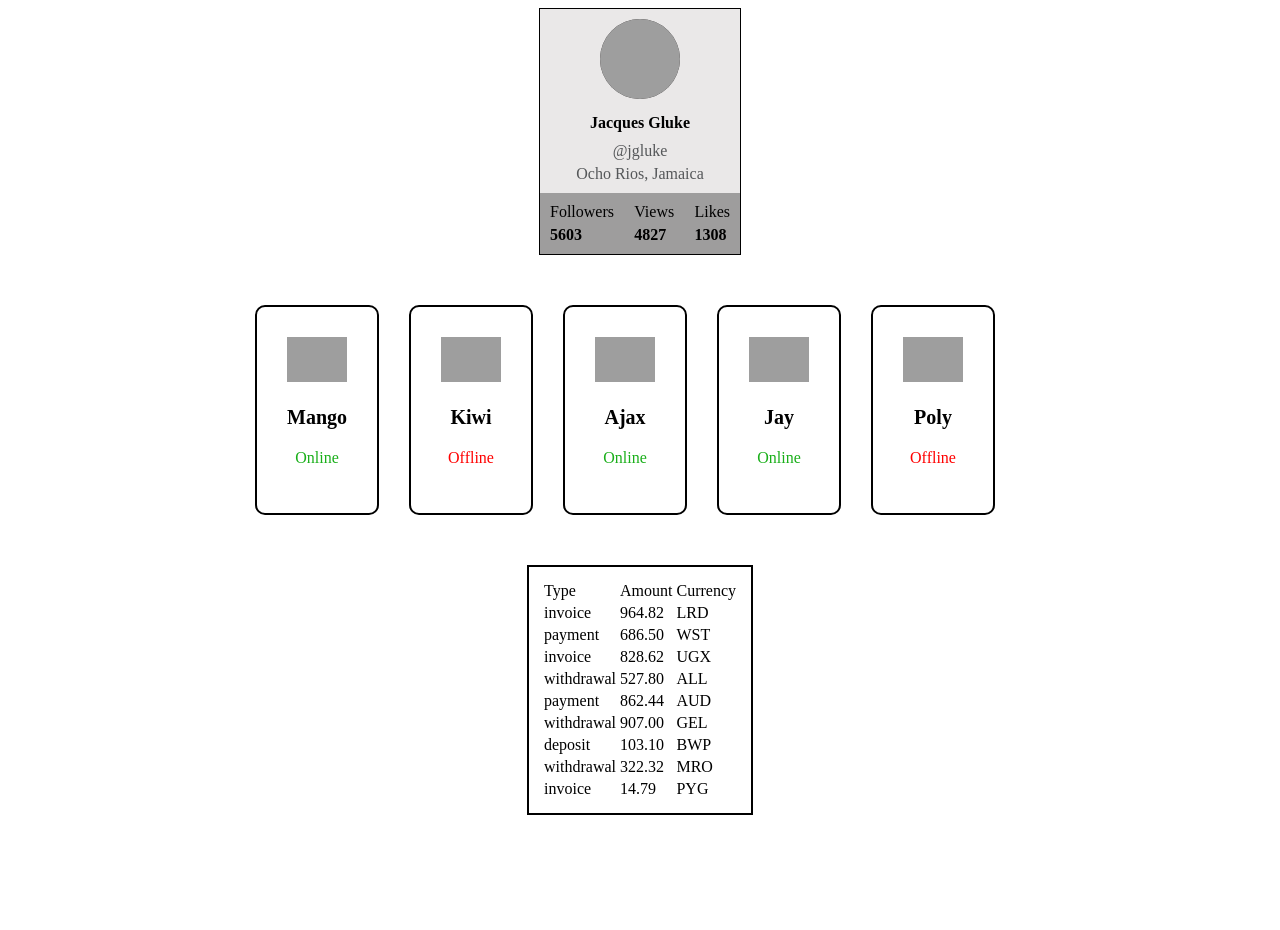
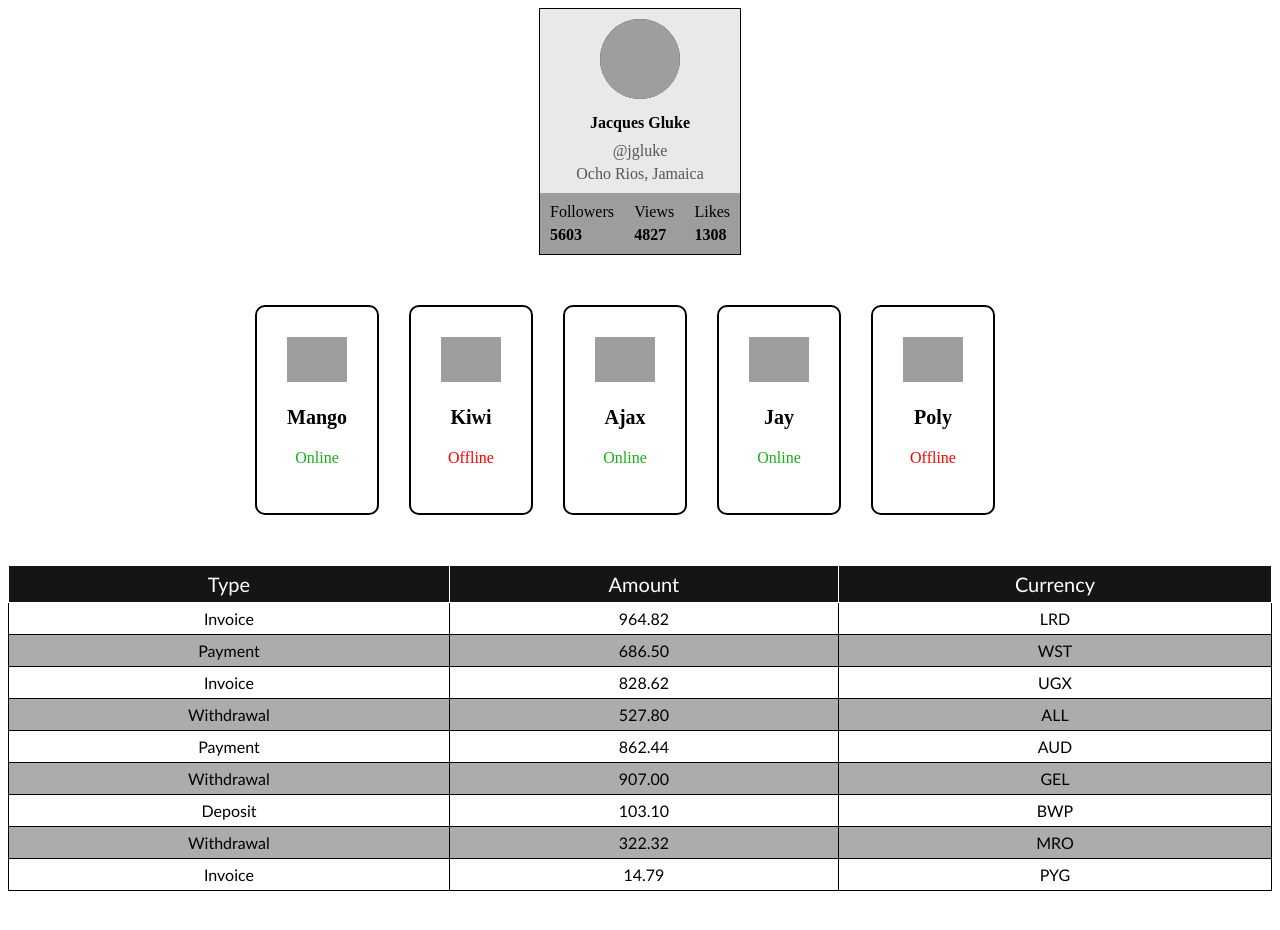
Before and after one commit to Taisiia713/goit-react-hw-01, a React (Vite) app: page / in a window 1280 px wide. Shown: the top 930 px of the page. Before the commit the page ends 823 px from the top, so only its background shows below. Built offline with nearby package versions, Linux system fonts and the light colour scheme; grey boxes are pictures that could not be loaded.

Commit message:
task-3 update

```diff
--- /dev/null
+++ b/src/components/app/App.jsx
@@ -0,0 +1,18 @@
+import Profile from "../profile/Profile";
+import userData from "../../userData.json";
+
+import friends from "../../friends.json";
+import Friends from "../friends/Friends";
+
+import transactions from "../../transactions.json";
+import TransactionHistory from "../transactionHistory/TransactionHistory";
+
+export default function App() {
+  return (
+    <>
+      <Profile user={userData} />
+      <Friends friends={friends} />
+      <TransactionHistory items={transactions} />
+    </>
+  );
+}
--- a/src/components/friendList/friendList.jsx
+++ b/src/components/friendList/friendList.jsx
@@ -1,4 +1,4 @@
-import Friends from "../friends/friends";
+import Friends from "../friends/Friends";
 
 export default function FriendList() {
   return (
--- a/src/components/friendListItem/friendListItem.jsx
+++ b/src/components/friendListItem/friendListItem.jsx
@@ -1,4 +1,4 @@
-import css from "./friendListItem.module.css";
+import css from "./FriendListItem.module.css";
 
 export default function FriendListItem({
   oneFriend: { avatar, name, isOnline },
--- a/src/components/friends/friends.jsx
+++ b/src/components/friends/friends.jsx
@@ -1,6 +1,6 @@
 import friends from "../../friends.json";
-import FriendListItem from "../friendListItem/friendListItem";
-import css from "./friends.module.css";
+import FriendListItem from "../friendListItem/FriendListItem";
+import css from "./Friends.module.css";
 
 export default function Friends() {
   return (
--- a/src/components/profile/profile.jsx
+++ b/src/components/profile/profile.jsx
@@ -11,8 +11,8 @@ const userProfile = {
 };
 
 import css from "../profile/Profile.module.css";
-import UserStats from "../../components/userStats/userStats";
-import UserData from "../../components/userData/userData";
+import UserStats from "../userStats/UserStats";
+import UserData from "../userData/UserData";
 
 export default function Profile() {
   return (
--- a/src/components/transactionHistory/transactionHistory.jsx
+++ b/src/components/transactionHistory/transactionHistory.jsx
@@ -1,6 +1,6 @@
-import Items from "../items/items";
+import Items from "../items/Items";
 import transactions from "../../transactions.json";
-import css from "./transactionHistory.module.css";
+import css from "./TransactionHistory.module.css";
 
 export default function TransactionHistory() {
   return (
--- a/src/components/transactionHistory/transactionHistory.module.css
+++ b/src/components/transactionHistory/transactionHistory.module.css
@@ -1,9 +1,34 @@
-.container {}
+.table {
+    margin-top: 50px;
+    margin-bottom: 50px;
+    border-collapse: collapse;
+    padding: 12px;
+    width: 100%;
+    font-family: 'Gill Sans', 'Gill Sans MT', Calibri, 'Trebuchet MS', sans-serif;
+}
 
-.table {
-    margin-left: auto;
-    margin-right: auto;
-    margin-top: 50px;
-    border: 2px solid #000;
-    padding: 12px;
+table,
+td,
+th {
+    border: 1px solid;
+    text-align: center;
+
 }
+
+td {
+    padding: 6px;
+}
+
+tbody {
+    font-size: 16px;
+}
+
+tbody>tr:nth-child(2n+2) {
+    background-color: rgb(172, 172, 172);
+}
+
+thead {
+    color: white;
+    font-size: 20px;
+    background-color: #161515;
+}
--- a/src/main.jsx
+++ b/src/main.jsx
@@ -1,13 +1,9 @@
 import React from "react";
 import ReactDOM from "react-dom/client";
-import Profile from "./components/profile/profile";
-import FriendList from "./components/friendList/friendList";
-import TransactionHistory from "./components/transactionHistory/transactionHistory";
+import App from "./components/app/App";
 
 ReactDOM.createRoot(document.getElementById("root")).render(
   <React.StrictMode>
-    <Profile />
-    <FriendList />
-    <TransactionHistory />
+    <App />
   </React.StrictMode>
 );
--- a/src/transactions.json
+++ b/src/transactions.json
@@ -1,55 +1,55 @@
 [
   {
     "id": "1e0700a2-5183-4291-85cc-2065a036a683",
-    "type": "invoice",
+    "type": "Invoice",
     "amount": "964.82",
     "currency": "LRD"
   },
   {
     "id": "a30f821b-4d25-4ff0-abdd-e340b3f0dd2b",
-    "type": "payment",
+    "type": "Payment",
     "amount": "686.50",
     "currency": "WST"
   },
   {
     "id": "44dca67a-8e5a-4798-bf8e-b15efd4e1abd",
-    "type": "invoice",
+    "type": "Invoice",
     "amount": "828.62",
     "currency": "UGX"
   },
   {
     "id": "ea8ed3dc-2b68-4a53-905a-53ecb0adef33",
-    "type": "withdrawal",
+    "type": "Withdrawal",
     "amount": "527.80",
     "currency": "ALL"
   },
   {
     "id": "63ca02f9-d637-46b5-9237-f3b24425e029",
-    "type": "payment",
+    "type": "Payment",
     "amount": "862.44",
     "currency": "AUD"
   },
   {
     "id": "ed0263e8-59a5-4bf1-87e0-2bb88e53dc34",
-    "type": "withdrawal",
+    "type": "Withdrawal",
     "amount": "907.00",
     "currency": "GEL"
   },
   {
     "id": "4eaab41b-b967-40ac-82ed-85fc66f646f1",
-    "type": "deposit",
+    "type": "Deposit",
     "amount": "103.10",
     "currency": "BWP"
   },
   {
     "id": "9648a350-8469-42d5-8bf3-18090de5fe67",
-    "type": "withdrawal",
+    "type": "Withdrawal",
     "amount": "322.32",
     "currency": "MRO"
   },
   {
     "id": "9c5c25fb-1a95-4b2f-8d1f-4c4426d677cc",
-    "type": "invoice",
+    "type": "Invoice",
     "amount": "14.79",
     "currency": "PYG"
   }
```
Also changed, not shown: src/app.jsx (deleted, +0 -14 lines).
